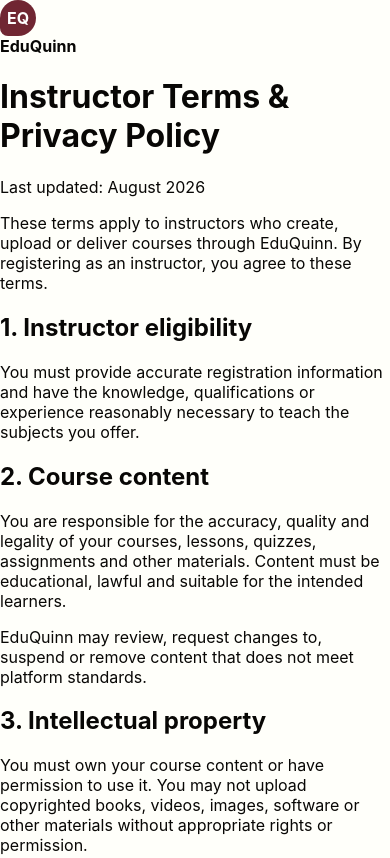
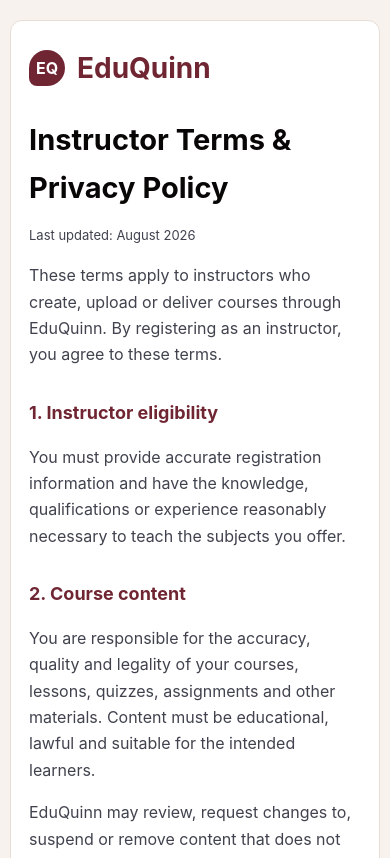
Before and after one commit to Gwen30/eduquinn-production, a website: page public/instructor-policy.html in a window 390 px wide. Shown: the top 858 px of the page. Drawn offline with Linux system fonts and the light colour scheme.

Commit message:
Add styles for policy page and card components

```diff
--- a/public/styles.css
+++ b/public/styles.css
@@ -1260,3 +1260,75 @@ html,body{max-width:100%;overflow-x:hidden;font-family:Inter,Arial,sans-serif}
     min-height: 46px !important;
   }
 }
+
+.policy-page {
+  min-height: 100vh;
+  background: #f7f2ed;
+  padding: 40px 18px 70px;
+}
+
+.policy-card {
+  width: min(850px, 100%);
+  margin: auto;
+  background: white;
+  border: 1px solid var(--line);
+  border-radius: 18px;
+  padding: 42px;
+  line-height: 1.65;
+}
+
+.policy-brand {
+  display: inline-flex;
+  align-items: center;
+  gap: 12px;
+  margin-bottom: 25px;
+}
+
+.policy-brand strong {
+  font-size: 28px;
+  color: var(--burgundy);
+}
+
+.policy-card h1 {
+  font-size: 38px;
+  margin: 0 0 5px;
+}
+
+.policy-card h2 {
+  font-size: 20px;
+  margin-top: 30px;
+  color: var(--burgundy);
+}
+
+.policy-card p,
+.policy-card li {
+  color: var(--slate);
+}
+
+.policy-card a {
+  color: var(--burgundy);
+  font-weight: 700;
+}
+
+.policy-updated {
+  font-size: 13px;
+}
+
+@media (max-width: 600px) {
+  .policy-page {
+    padding: 20px 10px 40px;
+  }
+
+  .policy-card {
+    padding: 24px 18px;
+    border-radius: 12px;
+  }
+
+  .policy-card h1 {
+    font-size: 29px;
+  }
+
+  .policy-card h2 {
+    font-size: 18px;
+  }
+}
```
